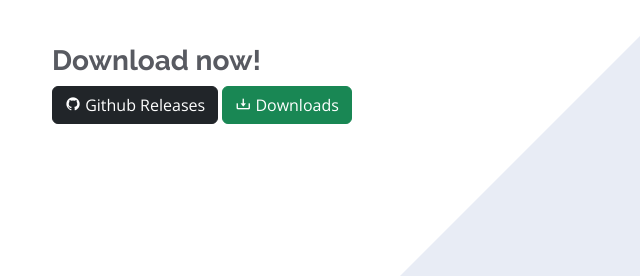
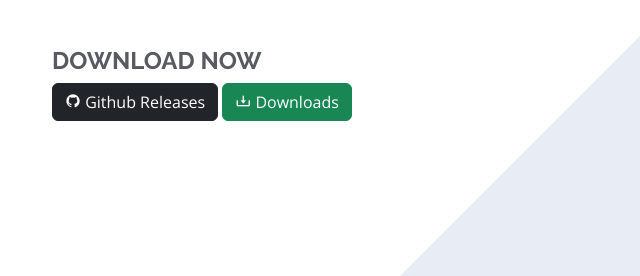
Before and after one commit to pangz-lab/pangz-lab.github.io, a plain HTML site: page verusminer/index.html in a window 1280 px wide. Shown: the part 411-687 px from the top of the page, 30-670 px from the left. Drawn offline with nearby package versions, Linux system fonts and the light colour scheme; no server answers.

Commit message:
Update index.html

```diff
--- a/verusminer/index.html
+++ b/verusminer/index.html
@@ -101,7 +101,7 @@
           <div>
             <h1>Mine Verus coin now</h1>
             <h2>Unleash the power of your phone. Experience effortless mobile mining like never before with VerusMiner.<br></h2>
-            <h3><b>Download now!</b></h3>
+            <h4><b>DOWNLOAD NOW</b></h4>
             <a href="https://github.com/pangz-lab/verus_miner-release" target="_blank" class="btn btn-dark"><i class="bx bxl-github"></i> Github Releases</a>
             <a href="#downloads" class="btn btn-success"><i class="bx bx-download"></i> Downloads</a>
             <!-- <a href="#" class="download-btn"><i class="bx bxl-play-store"></i> Google Play</a>
```
